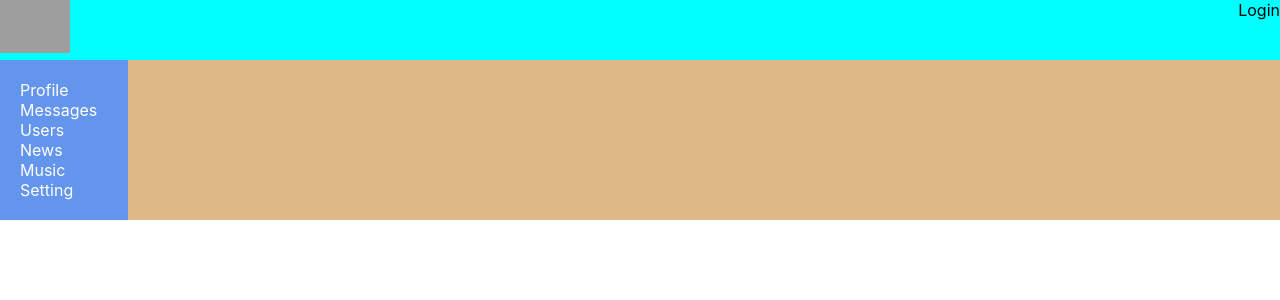
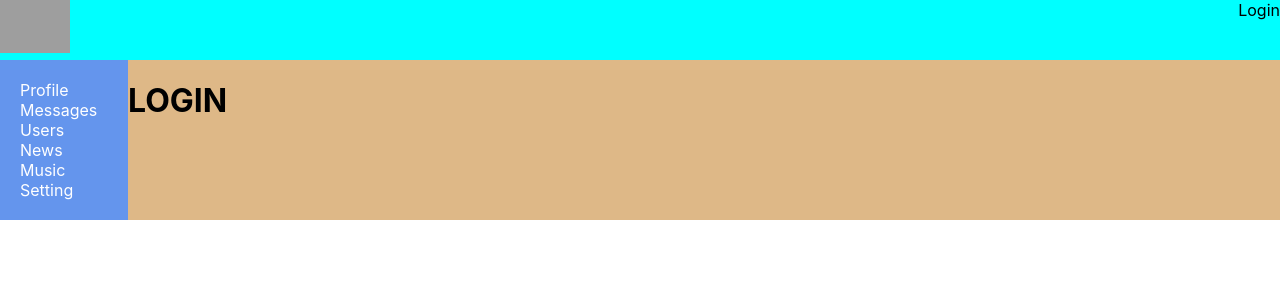
Before and after one commit to Gammani/socnet-JS, a React (Create React App) app: page /login in a window 1280 px wide. Shown: the top 300 px of the page. Built offline with nearby package versions, Linux system fonts and the light colour scheme; no server answers; grey boxes are pictures that could not be loaded.

Commit message:
lesson 68 Redirect

```diff
--- a/src/App.js
+++ b/src/App.js
@@ -9,6 +9,7 @@
 import UsersContainer from "./components/Users/UsersContainer";
 import ProfileContainer from "./components/Profile/ProfileContainer";
 import HeaderContainer from "./components/Header/HeaderContainer";
+import LoginPage from "./components/Login/Login"
 
 
 const App = () => {
@@ -23,6 +24,7 @@
                 <Route path='/news' render={() => <News/>}/>
                 <Route path='/music' render={() => <Music/>}/>
                 <Route path='/setting' render={() => <Setting/>}/>
+                <Route path='/login' render={() => <LoginPage />}/>
             </div>
         </div>
     );
--- a/src/components/Dialogs/Dialogs.jsx
+++ b/src/components/Dialogs/Dialogs.jsx
@@ -2,6 +2,7 @@
 import s from './Dialogs.module.css'
 import DialogItem from "./DialogItem/DialogItem";
 import Message from "./Message/Message";
+import {Redirect} from "react-router-dom";
 
 
 const Dialogs = (props) => {
@@ -20,6 +21,7 @@
         props.sendMessageChange(textBody)
     }
 
+    if(!props.isAuth) return <Redirect to={'/login'}/>
 
     return (
         <div className={s.dialogs}>
--- a/src/components/Dialogs/DialogsContainer.jsx
+++ b/src/components/Dialogs/DialogsContainer.jsx
@@ -7,7 +7,8 @@
 
 let mapStateToProps = (state) => {
     return {
-        dialogsPage: state.dialogsPage
+        dialogsPage: state.dialogsPage,
+        isAuth: state.auth.isAuth
     }
 }
 let mapDispatchToProps = (dispatch) => {
--- /dev/null
+++ b/src/components/Login/Login.jsx
@@ -0,0 +1,7 @@
+import React from "react";
+
+const Login = (props) => {
+    return <h1>LOGIN</h1>
+}
+
+export default Login;
--- a/src/components/Profile/Profile.jsx
+++ b/src/components/Profile/Profile.jsx
@@ -2,8 +2,10 @@
 import s from './Profile.module.css';
 import ProfileInfo from "./ProfileInfo/ProfileInfo";
 import MyPostsContainer from "./MyPosts/MyPostsContainer";
+import {Redirect} from "react-router-dom";
 
 const Profile = (props) => {
+    if(!props.isAuth) return <Redirect to={'/login'}/>
     return (
         <div className={s.wrapper}>
             <ProfileInfo profile={props.profile}/>
--- a/src/components/Profile/ProfileContainer.jsx
+++ b/src/components/Profile/ProfileContainer.jsx
@@ -25,7 +25,8 @@
 }
 
 let mapStateToProps = (state) => ({
-    profile: state.profilePage.profile
+    profile: state.profilePage.profile,
+    isAuth: state.auth.isAuth
 });
 
 let WithUrlDataContainerComponent = withRouter(ProfileContainer)
```
